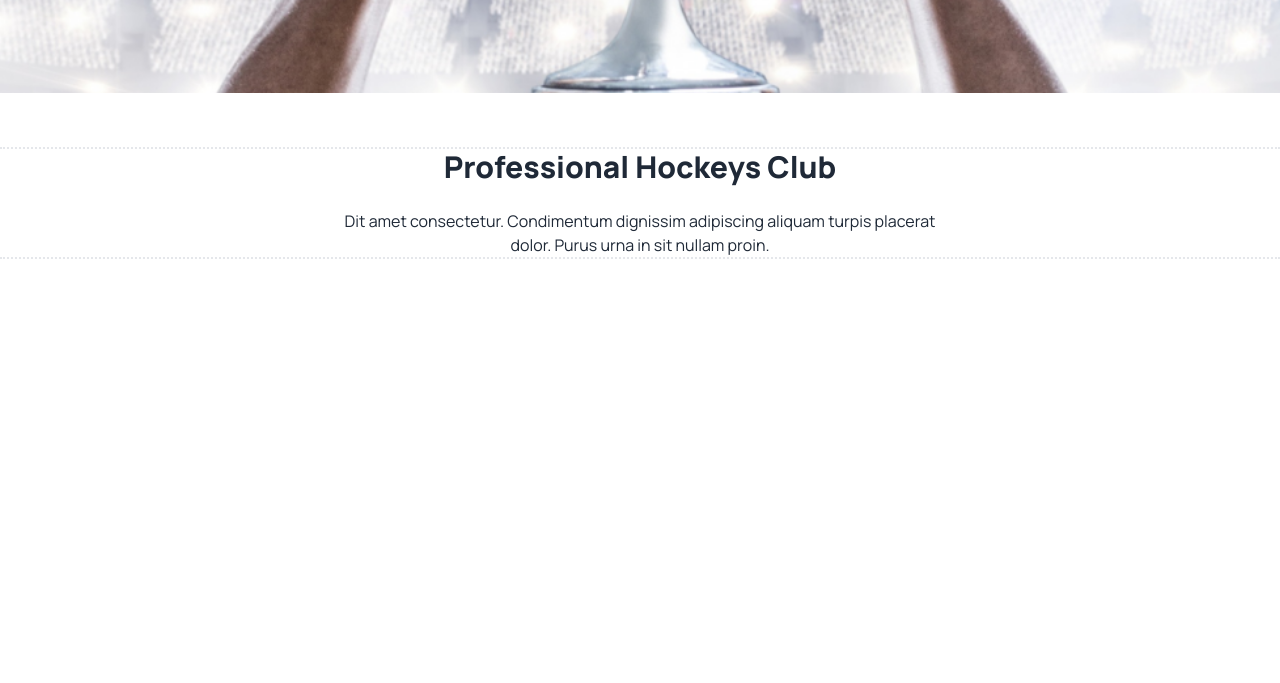
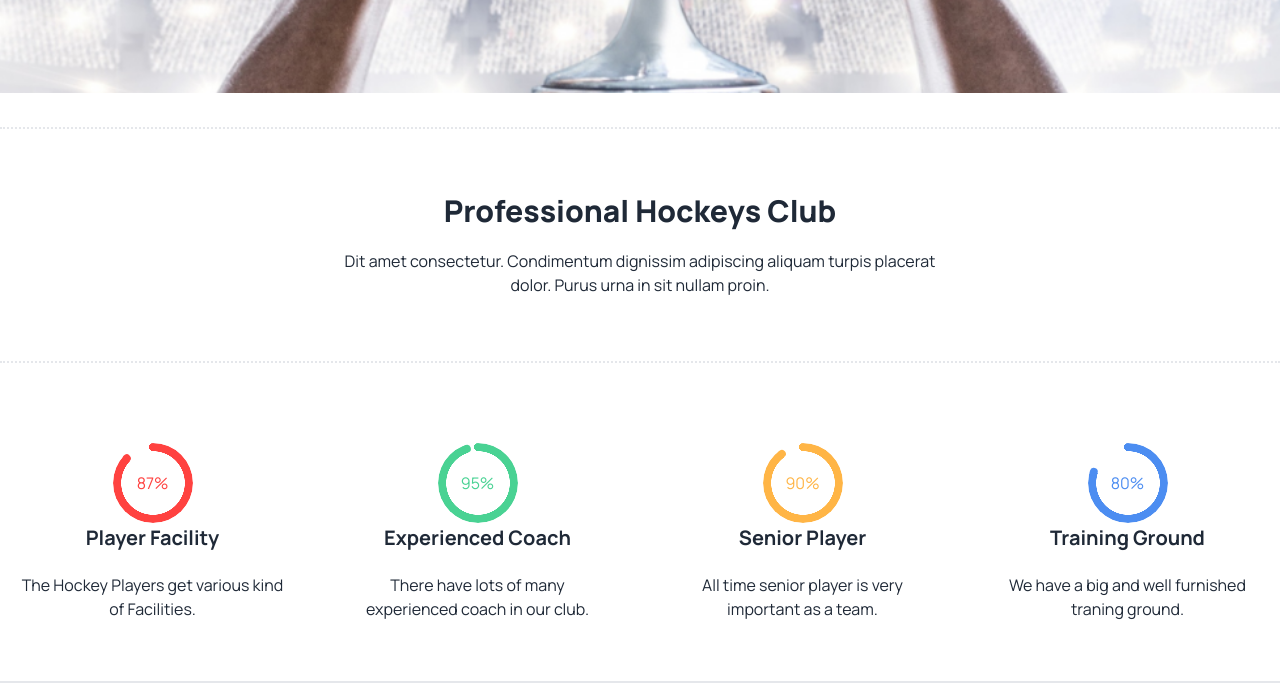
Before and after one commit to alamshuvo/Hockey-s, a plain HTML site: page index.html in a window 1280 px wide. Shown: the part 743-1426 px from the top of the page. Before the commit the page ends 1002 px from the top, so only its background shows below. Drawn offline with nearby package versions, Linux system fonts and the light colour scheme.

Commit message:
personal hockey club section added

```diff
--- a/index.html
+++ b/index.html
@@ -41,6 +41,9 @@
     <style>
       .manrope {
         font-family: "Manrope", sans-serif;
+      }
+      .margin{
+        margin: 0px !important;
       }
     </style>
   </head>
@@ -101,7 +104,7 @@
     <header class="container mx-auto space-y-2 mt-12">
         <div class="carousel w-full h-[120vh] md:h-[120vh] lg:h-[90vh]">
             <!-- slider 1 -->
-            <div id="slide1" class="carousel-item relative w-full bg-[url(./images/1.png)] bg-no-repeat bg-cover h-[80vh] lg:h-[90vh]  bg-center">
+            <div id="slide1" class="carousel-item relative w-full bg-[url(./images/1.png)] bg-no-repeat bg-cover  h-[80vh] lg:h-[90vh]  bg-center">
                 <div class=" flex lg:w-[500px] w-full lg:h-[120px] lg:p-8 p-2 bg-black absolute lg:top-[70%] lg:left-[55%] md:top-[70%] md:p-5 md:left-[50%] rounded-lg top-[100%]  flex-col justify-center ">
                     <h2 class="text-white text-lg lg:text-2xl capitalize">Meet all the heroes from the field</h2>
                     <p class="text-white lg:text-[16px] text-[14px] text-[#ffffff99] opacity-35">Hockey is an anciant game played for years in india.It is played with a hockeystick  and a ball.</p>
@@ -153,12 +156,49 @@
     <!-- main area start -->
     <main class="container mx-auto">
         <!-- personal hocky club section -->
-        <section class="space-y-5 mt-12">
-
-            <div class="flex flex-col justify-center items-center border-dotted border-t-2 border-b-2">
+        <section class="space-y-5 mt-7">
+        <!-- top text area -->
+            <div class="flex flex-col justify-center items-center border-dotted border-t-2 border-b-2 space-y-5 lg:p-16 p-5">
                 <h2 class="  lg:text-3xl font-extrabold"> Professional Hockeys Club</h2>
                 <p class="lg:w-[600px] w-full text-center mt-6">Dit amet consectetur. Condimentum dignissim adipiscing aliquam turpis placerat dolor. Purus urna in sit nullam proin. </p>
             </div>
+            <!-- radial progress area -->
+            <div class="grid grid-cols-1 md:grid-cols-3 lg:grid-cols-4 border-b-2  py-10 gap-5">
+                <!-- progress 1 -->
+                <div class="flex flex-col justify-center items-center  py-5 px-5">
+                    <div class="radial-progress text-primary" style="--value:87;" role="progressbar">87%
+                    </div>
+                    <div class="flex flex-col justify-center items-center gap-5">
+                        <h2 class="text-[20px] font-bold">Player Facility</h2>
+                        <p class="text-center">The Hockey Players get various kind of Facilities.</p>
+                    </div>
+                </div>
+                 <!-- progress 2-->
+                <div class="flex  flex-col justify-center items-center margin  py-5 px-5">
+                    <div class="radial-progress text-[#49D293]" style="--value:95;" role="progressbar">95%</div>
+                    <div class="flex flex-col justify-center items-center gap-5">
+                        <h2 class="text-[20px] font-bold">Experienced Coach</h2>
+                        <p class="text-center">There have lots of many experienced coach in our club.</p>
+                    </div>
+                </div>
+                 <!-- progress 3-->
+                <div class="flex flex-col justify-center items-center margin py-5 px-5">
+                    <div class="radial-progress text-[#FFB546]" style="--value:90;" role="progressbar">90%</div>
+                    <div class="flex flex-col justify-center items-center gap-5">
+                        <h2 class="text-[20px] font-bold">Senior Player</h2>
+                        <p class="text-center">All time senior player is very important as a team.</p>
+                    </div>
+                </div>
+                 <!-- progress 4 -->
+                <div class="flex flex-col justify-center items-center margin py-5 px-5">
+                    <div class="radial-progress text-[#4C8DF1]" style="--value:80;" role="progressbar">80%</div>
+                    <div class="flex flex-col justify-center items-center gap-5">
+                        <h2 class="text-[20px] font-bold">Training Ground</h2>
+                        <p class="text-center">We have a big and well furnished traning ground. </p>
+                    </div>
+                </div>
+            </div>
+
 
         </section>
 
```
